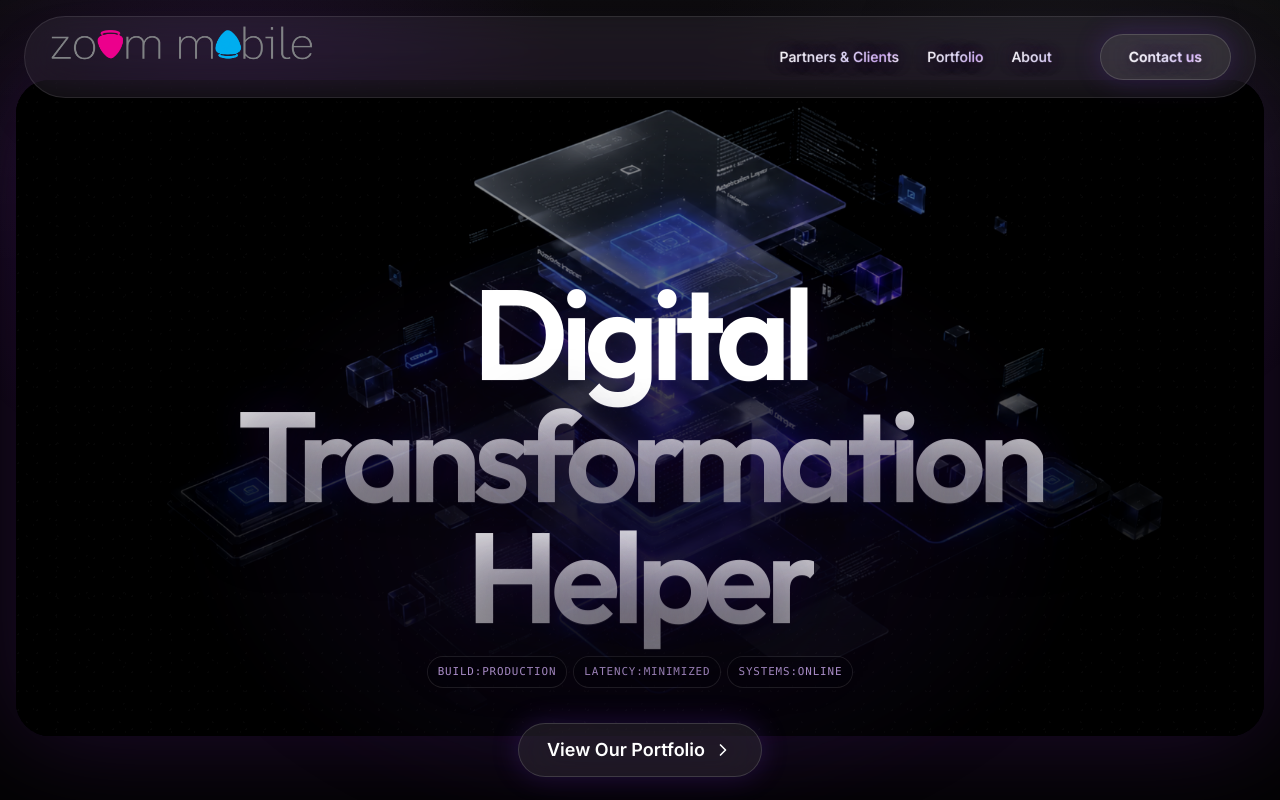
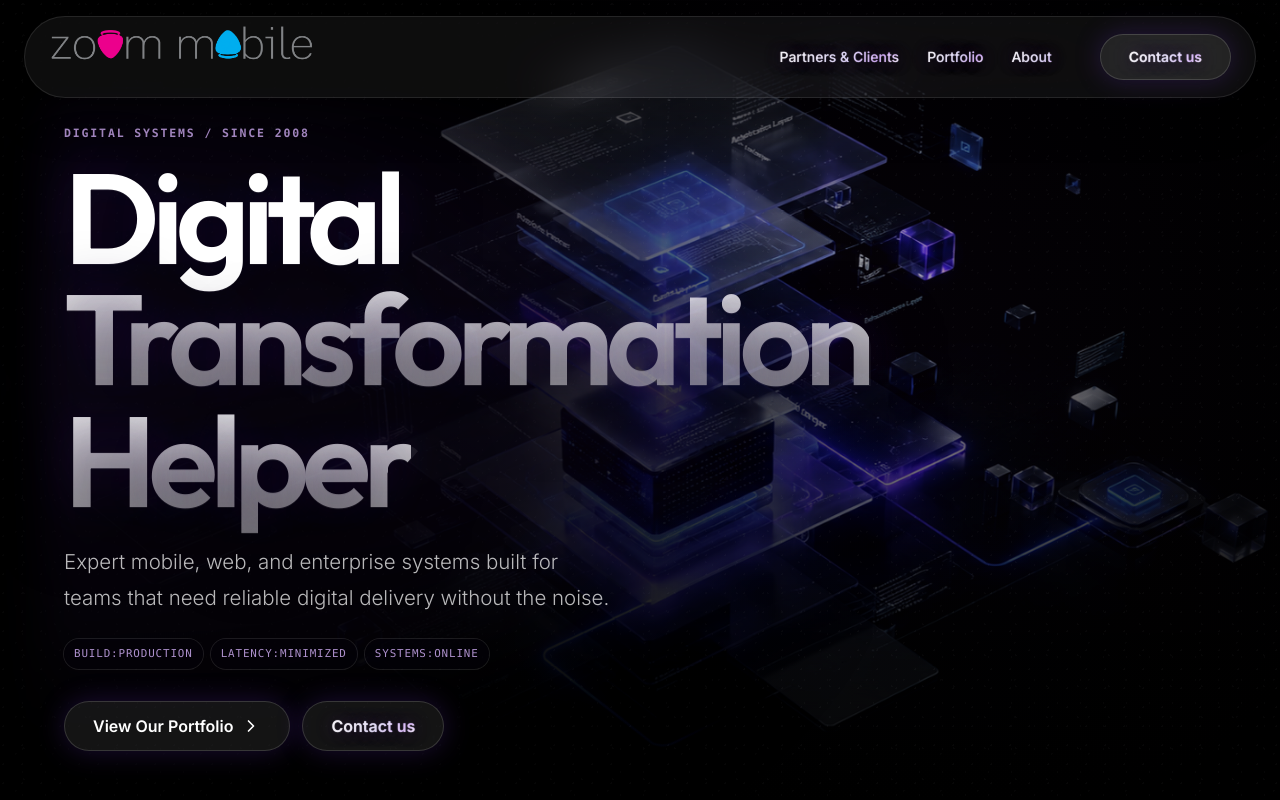
Before and after one commit to supeng0916-beep/zoommoblie_website_update, a React (Vite) app: page / in a window 1280 px wide. Shown: the top 800 px of the page. Built offline with nearby package versions, Linux system fonts and the light colour scheme.

Commit message:
Redesign hero with bottom-left immersive layout

```diff
--- a/src/App.tsx
+++ b/src/App.tsx
@@ -297,7 +297,7 @@ export default function App() {
         ref={heroRef}
         onMouseMove={handleHeroMouseMove}
         onMouseLeave={handleHeroMouseLeave}
-        className="relative flex min-h-screen items-center justify-center overflow-hidden px-6 pb-20 pt-32 text-center"
+        className="relative flex min-h-screen items-end justify-start overflow-hidden px-6 pb-10 pt-32 text-left md:px-10 md:pb-12 lg:px-16"
       >
         <motion.div
           style={{
@@ -305,9 +305,9 @@ export default function App() {
             y: imageY,
             opacity: heroOpacity,
           }}
-          className="hero-visual absolute inset-x-0 top-16 mx-auto h-[78vh] max-w-7xl px-4 md:top-20 md:h-[82vh]"
+          className="hero-visual hero-full-bleed absolute inset-0"
         >
-          <div className="hero-image-frame relative h-full overflow-hidden rounded-[34px]">
+          <div className="hero-image-frame relative h-full overflow-hidden">
             <img
               src="/assets/background.png"
               alt="Digital transformation technology"
@@ -319,12 +319,16 @@ export default function App() {
           </div>
         </motion.div>
 
-        <div className="hero-copy relative z-10 mx-auto mt-20 flex max-w-4xl flex-col items-center px-5 py-8 md:mt-28 md:px-10">
+        <div className="hero-copy hero-content-panel relative z-10 flex w-full max-w-[90%] flex-col items-start px-0 pb-2 sm:max-w-md lg:max-w-3xl">
+          <p className="mono-label animate-fade-up mb-4 opacity-0" style={{ animationDelay: '0.12s' }}>
+            Digital Systems / Since 2008
+          </p>
           <motion.h1
             initial={{ opacity: 0, y: 20 }}
             whileInView={{ opacity: 1, y: 0 }}
             viewport={{ once: true }}
-            className="hero-title hero-title-hologram display-compressed font-display text-6xl font-semibold text-white md:text-8xl lg:text-9xl"
+            className="hero-title hero-title-hologram display-compressed font-display text-[clamp(4rem,10vw,9.5rem)] font-semibold text-white"
+            style={{ animationDelay: '0.2s' }}
             data-text="Digital Transformation Helper"
           >
             <span className="hero-title-base">
@@ -336,23 +340,24 @@ export default function App() {
               Transformation Helper
             </span>
           </motion.h1>
-          <div className="hero-console-strip mt-5">
+          <p className="hero-description animate-fade-up mt-6 max-w-2xl opacity-0" style={{ animationDelay: '0.42s' }}>
+            Expert mobile, web, and enterprise systems built for teams that need reliable digital delivery without the noise.
+          </p>
+          <div className="hero-console-strip animate-fade-up mt-6 opacity-0" style={{ animationDelay: '0.56s' }}>
             <span>build:production</span>
             <span>latency:minimized</span>
             <span>systems:online</span>
           </div>
 
-          <motion.a
-            href="#portfolio"
-            initial={{ opacity: 0, scale: 0.95 }}
-            whileInView={{ opacity: 1, scale: 1 }}
-            viewport={{ once: true }}
-            transition={{ delay: 0.1 }}
-            className={`${buttonClass} mt-9 gap-2 text-lg`}
-          >
-            View Our Portfolio
-            <ChevronRight className="h-5 w-5" />
-          </motion.a>
+          <div className="animate-fade-up mt-8 flex flex-wrap gap-3 opacity-0" style={{ animationDelay: '0.72s' }}>
+            <a href="#portfolio" className={`${buttonClass} gap-2 text-base`}>
+              View Our Portfolio
+              <ChevronRight className="h-5 w-5" />
+            </a>
+            <a href="#contact" className={`${contactButtonClass} text-base`}>
+              <span className="contact-gradient-text">Contact us</span>
+            </a>
+          </div>
         </div>
       </section>
 
--- a/src/index.css
+++ b/src/index.css
@@ -449,9 +449,15 @@
   will-change: transform, opacity;
 }
 
+.hero-full-bleed {
+  margin: -18px;
+  width: calc(100% + 36px);
+  height: calc(100% + 36px);
+}
+
 .hero-image-frame {
   background: #000000;
-  box-shadow: 0 0 110px rgba(88, 28, 135, 0.34);
+  box-shadow: inset 0 0 140px rgba(0, 0, 0, 0.84);
   transform: translate3d(0, 0, 0);
 }
 
@@ -459,13 +465,29 @@
   content: "";
   pointer-events: none;
   position: absolute;
-  inset: -28px -18px;
+  inset: -34px -24px;
   z-index: -1;
-  border-radius: 999px;
+  border-radius: 32px;
   background:
-    radial-gradient(ellipse at center, rgba(0, 0, 0, 0.48), rgba(0, 0, 0, 0.18) 48%, transparent 72%),
-    radial-gradient(ellipse at center, rgba(124, 58, 237, 0.16), transparent 68%);
-  filter: blur(18px);
+    radial-gradient(ellipse at 20% 58%, rgba(0, 0, 0, 0.72), rgba(0, 0, 0, 0.34) 48%, transparent 74%),
+    radial-gradient(ellipse at 12% 42%, rgba(124, 58, 237, 0.2), transparent 62%);
+  filter: blur(22px);
+}
+
+.hero-content-panel {
+  pointer-events: none;
+}
+
+.hero-content-panel a {
+  pointer-events: auto;
+}
+
+.hero-description {
+  color: rgba(255, 255, 255, 0.72);
+  font-size: clamp(1rem, 1.6vw, 1.35rem);
+  font-weight: 300;
+  line-height: 1.72;
+  text-wrap: balance;
 }
 
 .hero-title {
@@ -516,7 +538,7 @@
 }
 
 .hero-title-hologram::before {
-  inset: -38% -18%;
+  inset: -34% -10%;
   background:
     radial-gradient(ellipse 28% 70% at 115% 52%, rgba(255, 255, 255, 0.22), rgba(216, 180, 254, 0.18) 34%, rgba(168, 85, 247, 0.08) 52%, transparent 74%),
     radial-gradient(ellipse 18% 48% at 122% 46%, rgba(255, 255, 255, 0.26), transparent 68%);
@@ -526,7 +548,7 @@
 }
 
 .hero-title-hologram::after {
-  inset: -28% -14%;
+  inset: -24% -8%;
   z-index: 3;
   background:
     radial-gradient(circle at 18% 30%, rgba(255, 255, 255, 0.16) 0 1px, transparent 1px),
@@ -614,7 +636,7 @@
 .hero-console-strip {
   display: flex;
   flex-wrap: wrap;
-  justify-content: center;
+  justify-content: flex-start;
   gap: 8px;
 }
 
@@ -650,12 +672,13 @@
 
 .hero-overlay {
   background:
-    radial-gradient(circle at 50% 42%, rgba(0, 0, 0, 0.18), rgba(0, 0, 0, 0.42) 58%, rgba(0, 0, 0, 0.76) 100%),
-    linear-gradient(90deg, rgba(0, 0, 0, 0.68), transparent 28%, transparent 72%, rgba(0, 0, 0, 0.68));
+    radial-gradient(circle at 66% 42%, rgba(88, 28, 135, 0.05), rgba(0, 0, 0, 0.36) 56%, rgba(0, 0, 0, 0.82) 100%),
+    linear-gradient(90deg, rgba(0, 0, 0, 0.88), rgba(0, 0, 0, 0.46) 33%, transparent 72%, rgba(0, 0, 0, 0.62)),
+    linear-gradient(180deg, rgba(0, 0, 0, 0.56), transparent 30%, rgba(0, 0, 0, 0.46));
 }
 
 .hero-fade {
-  background: linear-gradient(180deg, transparent 42%, rgba(0, 0, 0, 0.44) 72%, #000000 100%);
+  background: linear-gradient(180deg, transparent 34%, rgba(0, 0, 0, 0.34) 70%, #000000 100%);
 }
 
 .noise-overlay {
@@ -683,6 +706,38 @@
   100% {
     opacity: 0.8;
     transform: translate3d(0, 0, 0) scale(1);
+  }
+}
+
+.animate-fade-up {
+  animation: fade-up 0.7s cubic-bezier(0.16, 1, 0.3, 1) forwards;
+}
+
+.animate-fade-in {
+  animation: fade-in 0.5s ease-out forwards;
+}
+
+@keyframes fade-up {
+  0% {
+    opacity: 0;
+    transform: translateY(20px);
+    filter: blur(4px);
+  }
+
+  100% {
+    opacity: 1;
+    transform: translateY(0);
+    filter: blur(0);
+  }
+}
+
+@keyframes fade-in {
+  0% {
+    opacity: 0;
+  }
+
+  100% {
+    opacity: 1;
   }
 }
 
@@ -737,6 +792,25 @@
 
   .hero-visual {
     transform: none !important;
+  }
+
+  .hero-full-bleed {
+    margin: 0;
+    width: 100%;
+    height: 100%;
+  }
+
+  .hero-content-panel {
+    max-width: 100%;
+    padding-bottom: 1rem;
+  }
+
+  .hero-title {
+    font-size: clamp(3.35rem, 16vw, 5rem);
+  }
+
+  .hero-description {
+    max-width: 34rem;
   }
 
   .hero-image {
```
